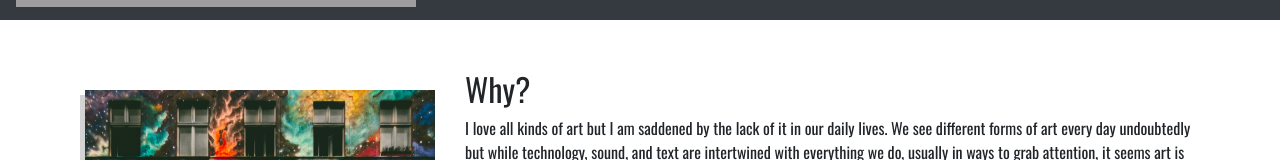
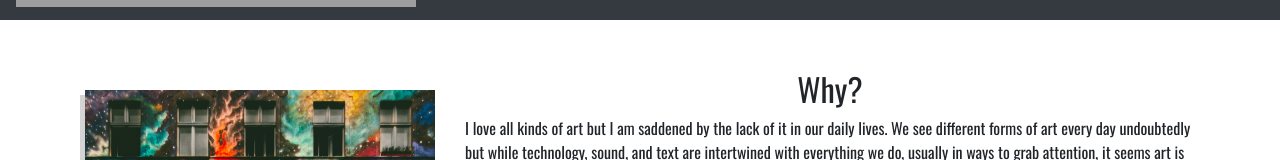
Before and after one commit to TXredking/artisticity, a React (Create React App) app: page /about in a window 1280 px wide. Shown: the part 306-466 px from the top of the page. Built offline with nearby package versions, Linux system fonts and the light colour scheme; grey boxes are pictures that could not be loaded.

Commit message:
Fix about & home css.

```diff
--- a/src/components/about/about.css
+++ b/src/components/about/about.css
@@ -1,8 +1,8 @@
-main {
+#about-main {
     margin: 50px 0px;
 }
 
-h1 {
+#about-title {
     text-align: center;
 }
 
--- a/src/components/about/index.js
+++ b/src/components/about/index.js
@@ -5,7 +5,7 @@ class About extends Component {
     render (){
         return (
             <div>
-                <main role="main">
+                <main role="main" id="about-main">
                     <div className="container">
                         <div className="row">
                             <div className="col-4 about-images">
@@ -14,7 +14,7 @@ class About extends Component {
                                 <img src="./assets/images/carousel/evelyn-semenyuk-653626-unsplash.jpg"/>
                             </div>
                             <div className="col-8">
-                                <h2>Why?</h2>
+                                <h2 id="about-title">Why?</h2>
                                 <p>
                                 I love all kinds of art but I am saddened by the lack of it in our daily lives.
                                 We see different forms of art every day undoubtedly but while technology, sound,
```
